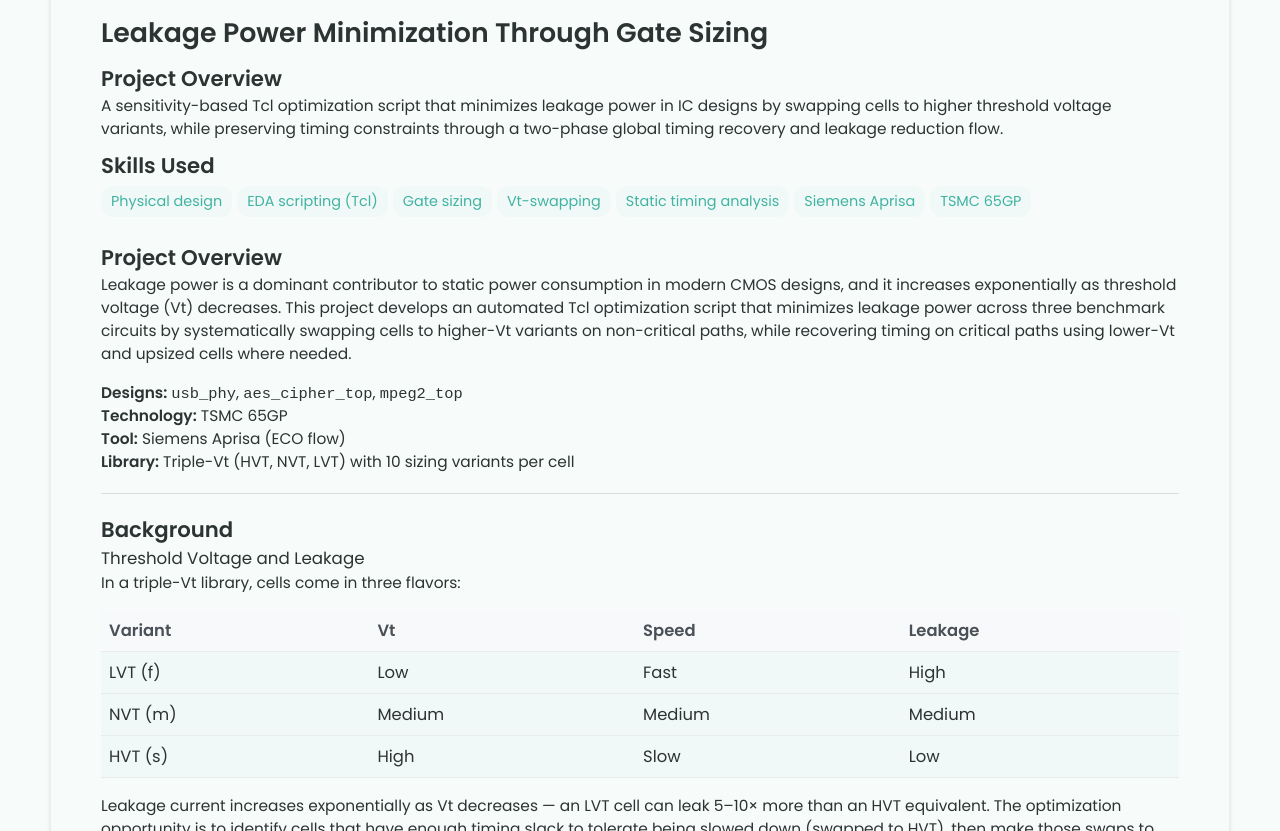
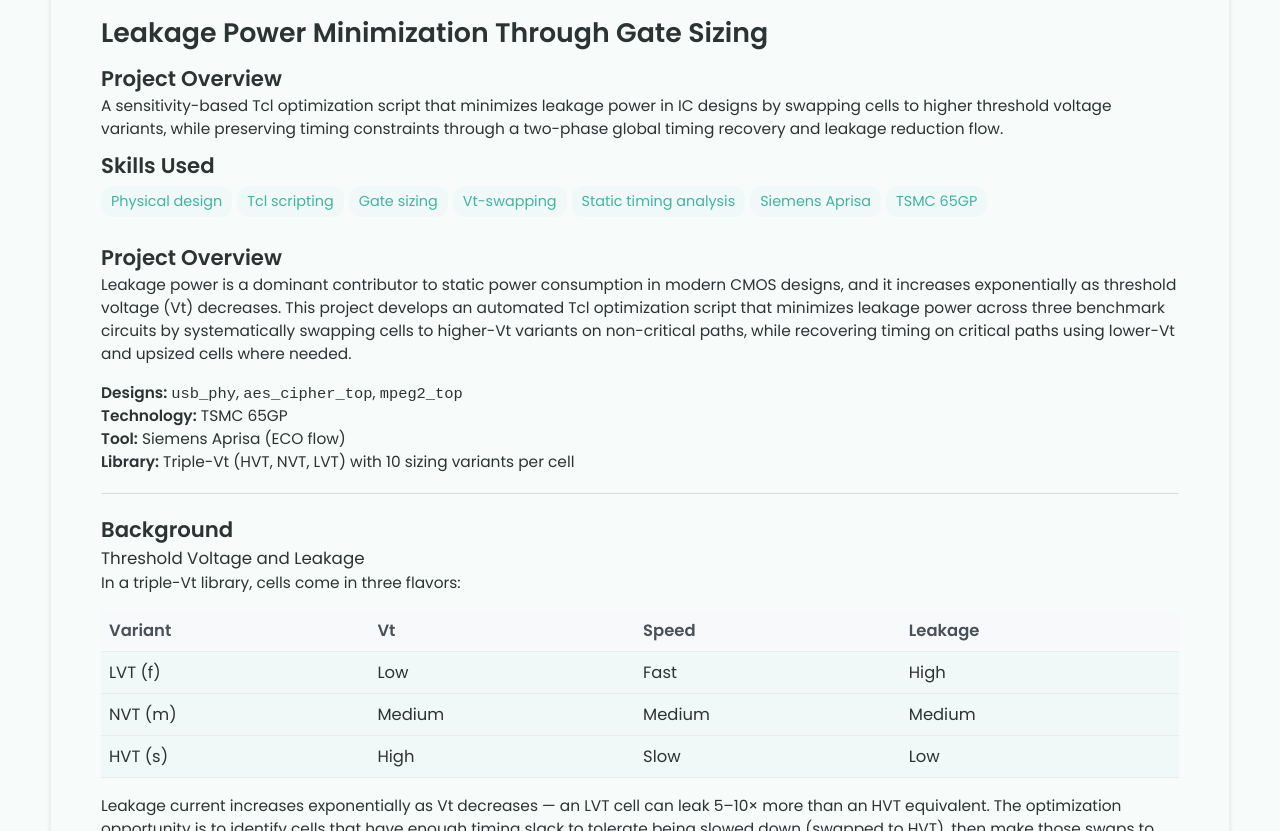
Before and after one commit to mmzarif/mmzarif.github.io, a Jekyll site: the page built from _projects/leakage power minimization/index.md, in a window 1280 px wide and 900 px high, scrolled down 425 px, cut to the strip 69-900 px from the top of the window. Built offline with Jekyll 4.4.1, drawn with Linux system fonts in a browser that asks for light colours.

Commit message:
Update EDA scripting to Tcl scripting in index.md

```diff
--- a/_projects/leakage power minimization/index.md
+++ b/_projects/leakage power minimization/index.md
@@ -5,7 +5,7 @@ date: 2026-06-10
 description: A sensitivity-based Tcl optimization script that minimizes leakage power in IC designs by swapping cells to higher threshold voltage variants, while preserving timing constraints through a two-phase global timing recovery and leakage reduction flow.
 skills:
   - Physical design
-  - EDA scripting (Tcl)
+  - Tcl scripting
   - Gate sizing
   - Vt-swapping
   - Static timing analysis
```
